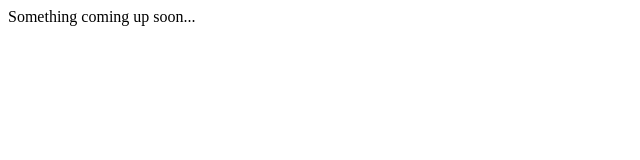
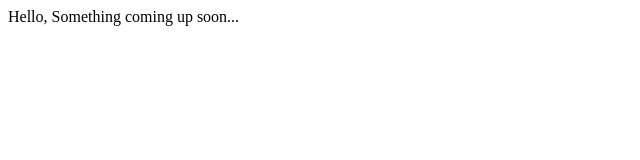
Before and after one commit to shifaligupta03/static-site, a Gatsby site: page / in a window 1280 px wide. Shown: the full height of the page, 0-640 px from the left. Built offline with nearby package versions, Linux system fonts and the light colour scheme; Gatsby itself is replaced by a stand-in of ours.

Commit message:
a message

```diff
--- a/src/pages/index.js
+++ b/src/pages/index.js
@@ -1,5 +1,5 @@
 import React from "react"
 
 export default function Home() {
-  return <div>Something coming up soon...</div>
+  return <div>Hello, Something coming up soon...</div>
 }
```
